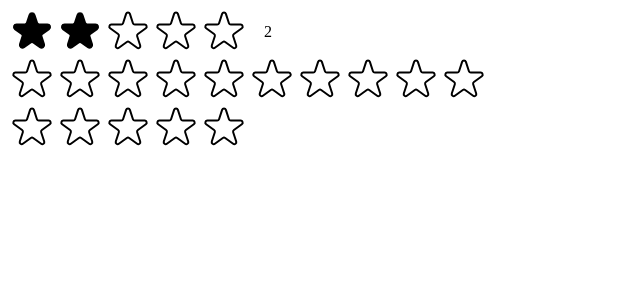
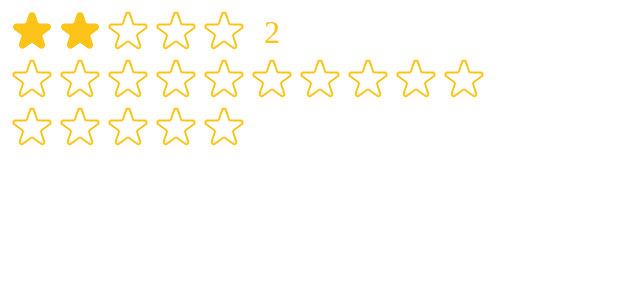
Before and after one commit to sivasaisilla/MovieHunt, a React (Create React App) app: page / in a window 1280 px wide. Both pictures are taken after a click on the button 80 px from the left and 32 px from the top of the page. Shown: the top 300 px of the page, without its empty margins (0-640 px from the left). Built offline with nearby package versions, Linux system fonts and the light colour scheme.

Commit message:
Somemore Functionality

```diff
--- a/src/StarRating.js
+++ b/src/StarRating.js
@@ -10,18 +10,24 @@
   display: "flex",
 };
 
-const textStyle = {
-  lineHeight: "1",
-  margin: "0",
-};
-
-export default function StarRating({ maxRating = 5 }) {
+export default function StarRating({
+  maxRating = 5,
+  color = "#fcc419",
+  size = 48,
+}) {
   const [rating, setRating] = useState(0);
   const [tempRating, setTempRating] = useState(0);
 
   function handleRating(rating) {
     setRating(rating);
   }
+
+  const textStyle = {
+    lineHeight: "1",
+    margin: "0",
+    color,
+    fontSize: `${size / 1.5}px`,
+  };
 
   return (
     <div style={containerStyle}>
@@ -30,33 +36,40 @@
           <Star
             key={i}
             onRate={() => handleRating(i + 1)}
-            full={tempRating? tempRating >= i+1 : rating >= i + 1}
-            onHoverIn= {()=>setTempRating(i+1)}
-            onHoverOut= {()=>setTempRating(0)}
+            full={tempRating ? tempRating >= i + 1 : rating >= i + 1}
+            onHoverIn={() => setTempRating(i + 1)}
+            onHoverOut={() => setTempRating(0)}
+            color={color}
+            size={size}
           />
         ))}
       </div>
-      <p style={textStyle}>{tempRating || rating||  ""}</p>
+      <p style={textStyle}>{tempRating || rating || ""}</p>
     </div>
   );
 }
 
-const starStyle = {
-  width: "48px",
-  height: "48px",
-  display: "block",
-  cursor: "pointer",
-};
-
-function Star({ onRate, full, onHoverIn,onHoverOut}) {
+function Star({ onRate, full, onHoverIn, onHoverOut,color,size }) {
+  const starStyle = {
+    width: `${size}px`,
+    height: `${size}px`,
+    display: "block",
+    cursor: "pointer",
+  };
   return (
-    <span role="button" style={starStyle} onClick={onRate} onMouseEnter={onHoverIn} onMouseLeave={onHoverOut}>
+    <span
+      role="button"
+      style={starStyle}
+      onClick={onRate}
+      onMouseEnter={onHoverIn}
+      onMouseLeave={onHoverOut}
+    >
       {full ? (
         <svg
           xmlns="http://www.w3.org/2000/svg"
           viewBox="0 0 20 20"
-          fill="#000"
-          stroke="#000"
+          fill={color}
+          stroke={color}
         >
           <path d="M9.049 2.927c.3-.921 1.603-.921 1.902 0l1.07 3.292a1 1 0 00.95.69h3.462c.969 0 1.371 1.24.588 1.81l-2.8 2.034a1 1 0 00-.364 1.118l1.07 3.292c.3.921-.755 1.688-1.54 1.118l-2.8-2.034a1 1 0 00-1.175 0l-2.8 2.034c-.784.57-1.838-.197-1.539-1.118l1.07-3.292a1 1 0 00-.364-1.118L2.98 8.72c-.783-.57-.38-1.81.588-1.81h3.461a1 1 0 00.951-.69l1.07-3.292z" />
         </svg>
@@ -65,7 +78,7 @@
           xmlns="http://www.w3.org/2000/svg"
           fill="none"
           viewBox="0 0 24 24"
-          stroke="#000"
+          stroke={color}
         >
           <path
             strokeLinecap="round"
```
